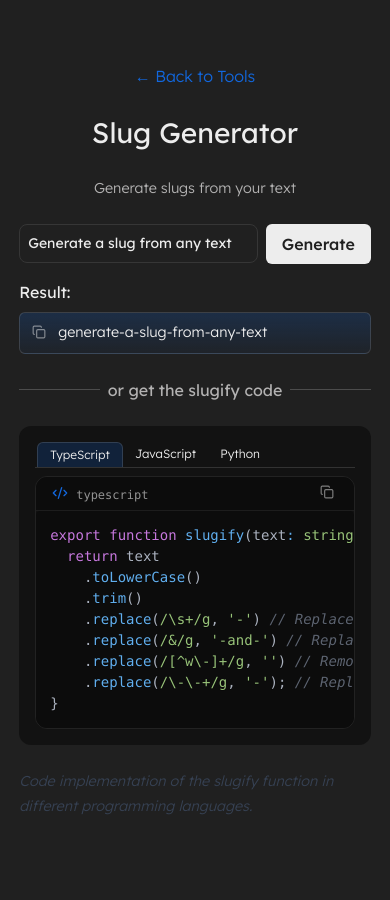
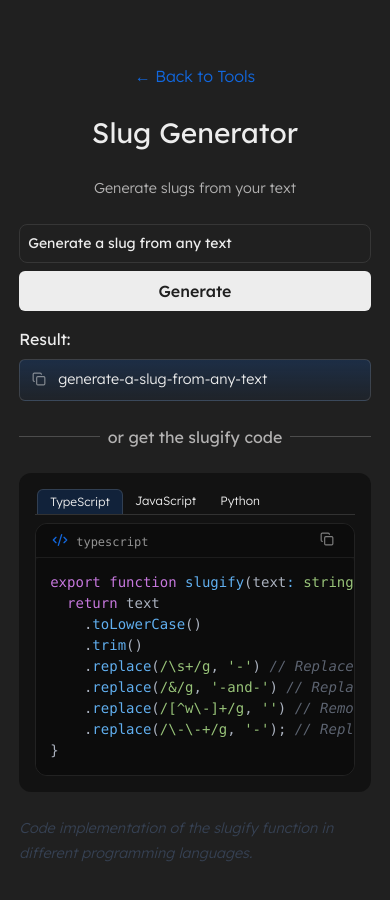
Before and after one commit to KigoJomo/devkit, a Next.js app: page /slug-generator in a window 390 px wide. Shown: the top 900 px of the page. Built offline with nearby package versions, Linux system fonts and the light colour scheme.

Commit message:
fix: adjust form layout for better responsiveness and update Button component styling

```diff
--- a/app/slug-generator/components/SlugGen.tsx
+++ b/app/slug-generator/components/SlugGen.tsx
@@ -18,7 +18,7 @@ const SlugGen = () => {
   return (
     <div className="w-full flex flex-col gap-4">
       <form
-        className="w-full flex items-center gap-2"
+        className="w-full flex flex-col md:flex-row items-center gap-2"
         onSubmit={(e) => {
           e.preventDefault();
           setResult(slugify(input));
@@ -34,7 +34,7 @@ const SlugGen = () => {
           onChange={(e) => setInput(e.target.value)}
         />
 
-        <Button type="submit" onClick={() => setResult(slugify(input))}>
+        <Button type="submit" onClick={() => setResult(slugify(input))} className='w-full md:w-fit'>
           Generate
         </Button>
       </form>
```
